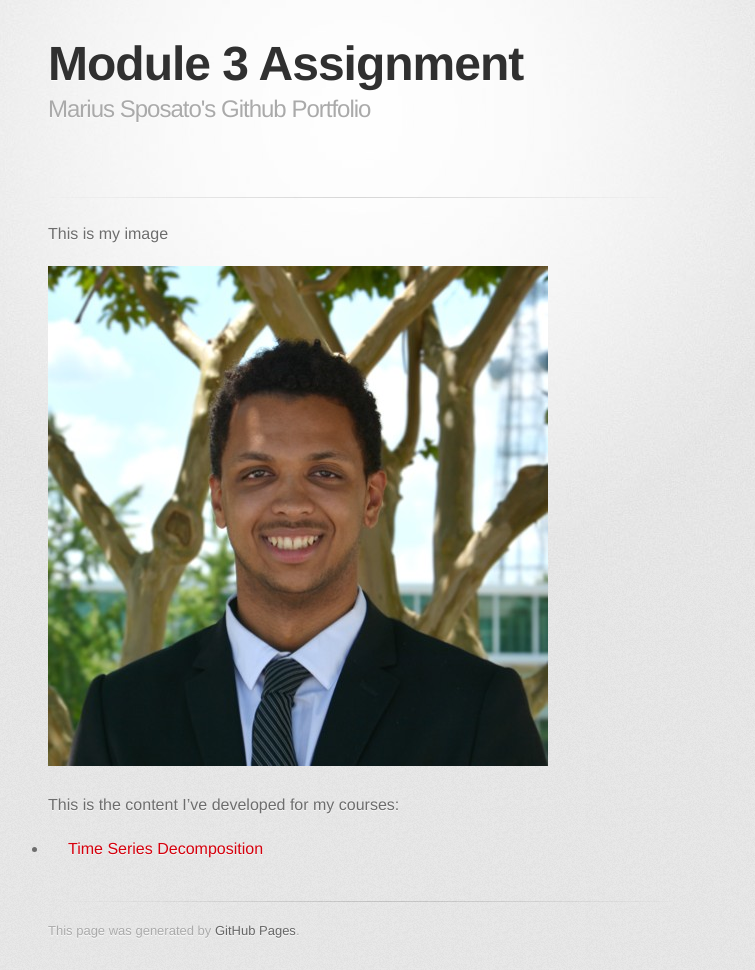
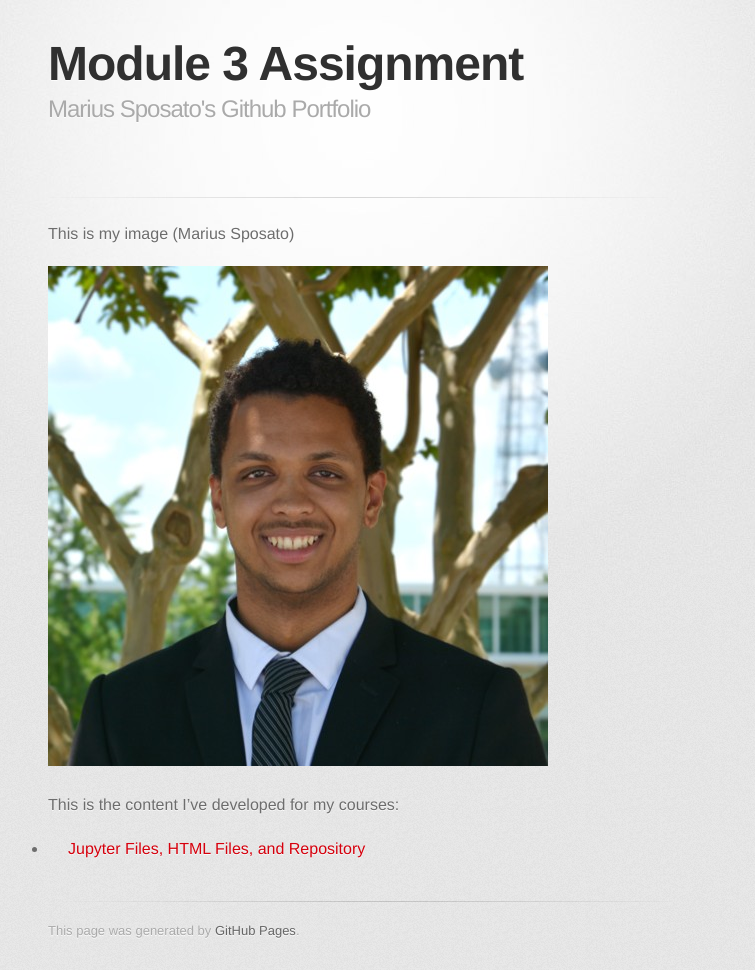
Before and after one commit to MariusSposato/MariusSposato.github.io, a Jekyll site: the page built from index.md, in a window 1280 px wide. Shown: the whole page, without its empty margins (282-1037 px from the left). Built offline with Jekyll 4.4.1, drawn with Linux system fonts in a browser that asks for light colours; some web fonts are replaced; our own code applies the rules of GitHub Pages for plain Markdown files.

Commit message:
Update index.md

```diff
--- a/index.md
+++ b/index.md
@@ -2,10 +2,10 @@
 title: Module 3 Assignment
 description: Marius Sposato's Github Portfolio
 ---
-This is my image
+This is my image (Marius Sposato)
 
 ![My Image](/pics/Github Picture.jpg)
 
 This is the content I've developed for my courses:
 
-- [Time Series Decomposition](/2022 Work/index.md)
+- [Jupyter Files, HTML Files, and Repository](/2022 Work/index.md)
```
